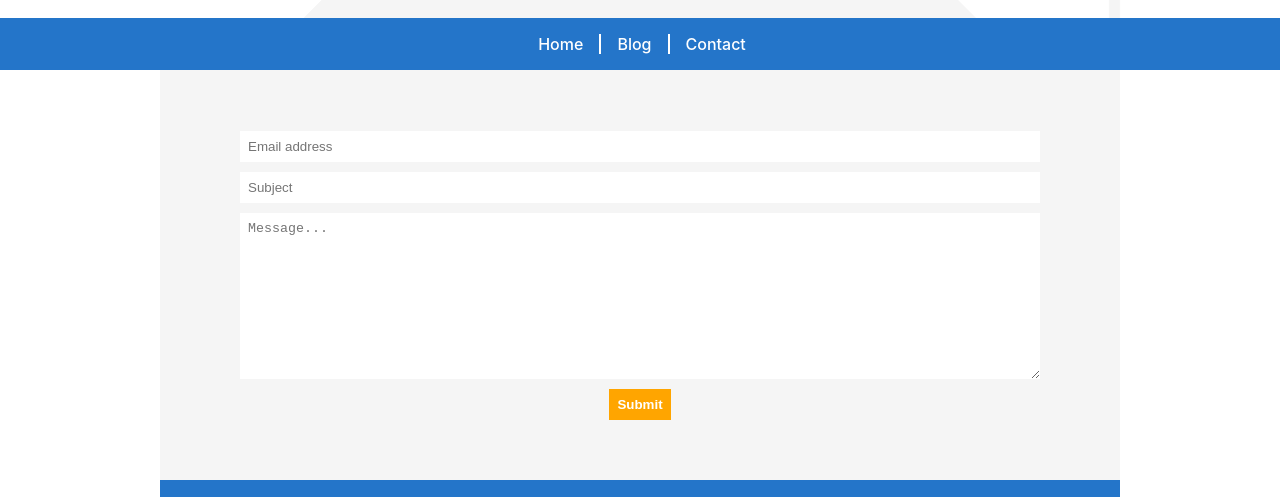
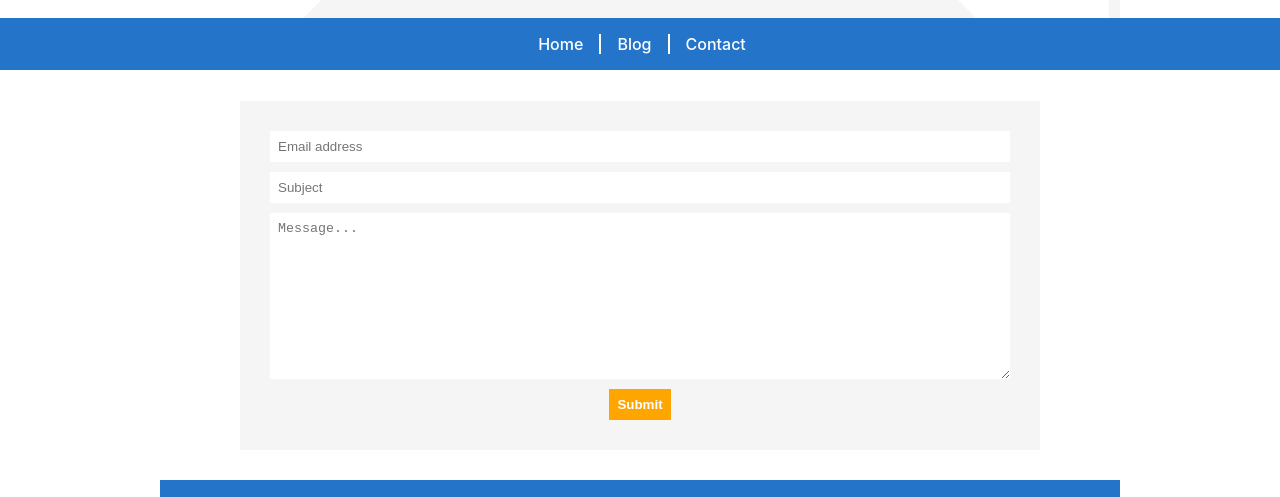
Before and after one commit to SenseiCain/portfolio, a React (Create React App) app in the folder client/: page /contact in a window 1280 px wide. Shown: the part 302-799 px from the top of the page. Built offline with nearby package versions, Linux system fonts and the light colour scheme.

Commit message:
changed background to white

```diff
--- a/client/src/App.css
+++ b/client/src/App.css
@@ -105,7 +105,6 @@ nav > ul > li > a:hover {
 /* MISSION */
 
 .mission-container {
-  background-color: var(--light-color);
   padding: 80px;
 }
 
@@ -124,7 +123,6 @@ nav > ul > li > a:hover {
 
 .projects-title h1 {
   color: var(--secondary-color);
-  background-color: var(--light-color);
   padding: 10px 20px;
   margin: 0px;
   font-size: 2.5em;
@@ -268,6 +266,7 @@ nav > ul > li > a:hover {
   display: flex;
   align-items: center;
   padding: 80px 80px;
+  /* background-color: var(--light-color); */
 }
 
 #bio-left {
@@ -332,7 +331,6 @@ nav > ul > li > a:hover {
 
 .contact-container {
   height: calc(60vh - 70px);
-  background-color: var(--light-color);
   padding: 0px 80px;
   display: flex;
   align-items: center;
@@ -342,6 +340,8 @@ nav > ul > li > a:hover {
   display: flex;
   flex: 1;
   flex-direction: column;
+  padding: 30px;
+  background-color: var(--light-color);
 }
 
 .contact-container input,
```
